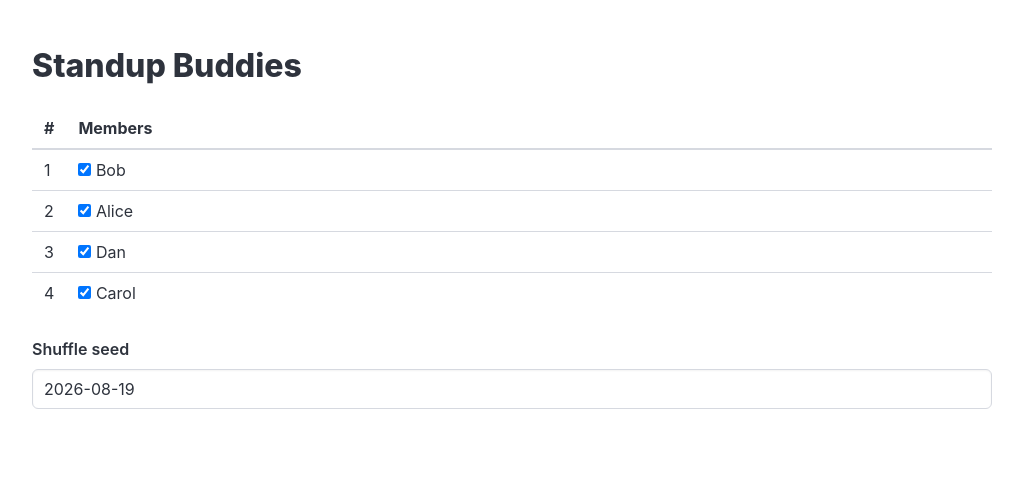
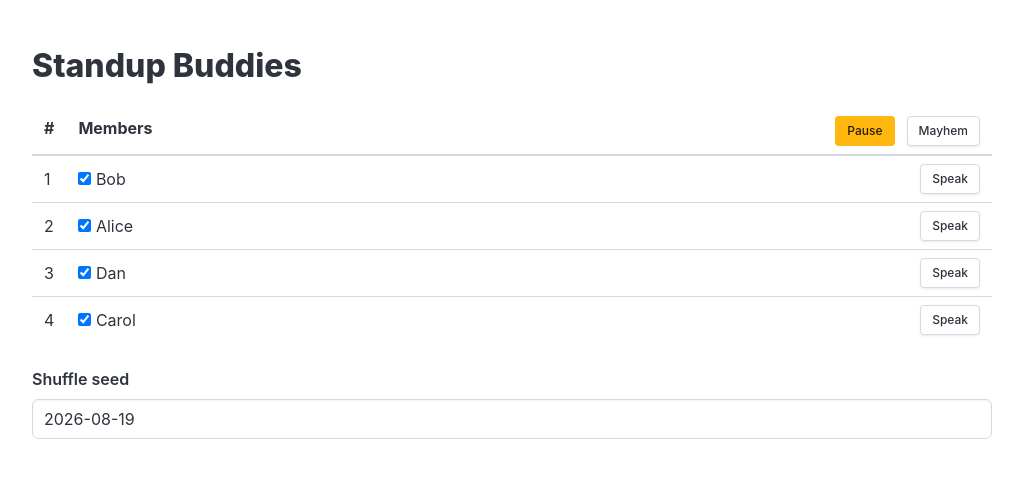
Before and after one commit to CZDanol/standup-buddies, a Svelte app: page / in a window 1280 px wide. Shown: the top 478 px of the page, without its empty margins (128-1151 px from the left). Built offline with nearby package versions, Linux system fonts and the light colour scheme.

Commit message:
Track speaking

```diff
--- a/src/App.svelte
+++ b/src/App.svelte
@@ -1,5 +1,6 @@
 <script lang="ts">
   import { meeting } from "./meeting.svelte";
+  import { SpecialSpeakingState } from "./domain/types";
 </script>
 
 <svelte:head>
@@ -15,22 +16,63 @@
         <tr>
           <th class="is-narrow">#</th>
           <th>Members</th>
-          <th class="is-narrow"></th>
+          <th class="is-narrow">
+            <div
+              class="buttons are-small is-flex-wrap-nowrap is-justify-content-flex-end"
+            >
+              <button
+                class="button"
+                class:is-warning={meeting.speakingState ===
+                  SpecialSpeakingState.Pause}
+                onclick={() =>
+                  (meeting.speakingState = SpecialSpeakingState.Pause)}
+              >
+                Pause
+              </button>
+              <button
+                class="button"
+                class:is-danger={meeting.speakingState ===
+                  SpecialSpeakingState.Mayhem}
+                onclick={() =>
+                  (meeting.speakingState = SpecialSpeakingState.Mayhem)}
+              >
+                Mayhem
+              </button>
+            </div>
+          </th>
         </tr>
       </thead>
       <tbody>
         {#each meeting.order as attendee, index (attendee.id)}
-          <tr>
-            <td class="is-narrow" class:has-text-grey={!attendee.present}>
+          <tr class:is-warning={attendee.isSpeaking}>
+            <td class="is-narrow" class:has-text-grey={!attendee.isPresent}>
               {index + 1}
             </td>
-            <td class:has-text-grey={!attendee.present}>
+            <td class:has-text-grey={!attendee.isPresent}>
               <label class="checkbox">
-                <input type="checkbox" bind:checked={attendee.present} />
+                <input
+                  type="checkbox"
+                  checked={attendee.isPresent}
+                  onchange={(event) =>
+                    attendee.setPresent(event.currentTarget.checked)}
+                />
                 {attendee.name}
               </label>
             </td>
-            <td class="is-narrow"></td>
+            <td class="is-narrow has-text-right">
+              {#if attendee.isPresent}
+                <button
+                  class="button is-small"
+                  class:is-danger={attendee.isSpeaking}
+                  onclick={() =>
+                    (meeting.speakingState = attendee.isSpeaking
+                      ? SpecialSpeakingState.Pause
+                      : attendee)}
+                >
+                  {attendee.isSpeaking ? "Speaking" : "Speak"}
+                </button>
+              {/if}
+            </td>
           </tr>
         {/each}
       </tbody>
@@ -44,3 +86,11 @@
     </div>
   </div>
 </section>
+
+<style>
+  /* Sanctioned exception to the Bulma-only rule: Bulma sets table cells to
+     vertical-align: top and offers no helper to change it. */
+  .table td {
+    vertical-align: middle;
+  }
+</style>
--- a/src/domain/types.ts
+++ b/src/domain/types.ts
@@ -15,3 +15,13 @@ export interface MemberConfig {
    */
   pinned?: boolean;
 }
+
+/**
+ * A meeting-wide speaking state that is not tied to one attendee.
+ * Note: declared here (a plain .ts module) because Svelte's native TS
+ * support cannot compile enum declarations in .svelte/.svelte.ts files.
+ */
+export enum SpecialSpeakingState {
+  Pause = "pause",
+  Mayhem = "mayhem",
+}
--- a/src/meeting.svelte.ts
+++ b/src/meeting.svelte.ts
@@ -1,4 +1,4 @@
-import type { Config, MemberConfig } from "./domain/types";
+import { SpecialSpeakingState, type Config, type MemberConfig } from "./domain/types";
 import { seededShuffle } from "./domain/shuffle";
 
 declare global {
@@ -11,10 +11,21 @@ declare global {
 /** One member's participation in the meeting. */
 export class Attendee {
   readonly config: MemberConfig;
-  present = $state(true);
+  private readonly meeting: Meeting;
+  isPresent = $state(true);
 
-  constructor(member: MemberConfig) {
+  constructor(member: MemberConfig, meeting: Meeting) {
     this.config = member;
+    this.meeting = meeting;
+  }
+
+  /** Marks the attendee present or missing. */
+  setPresent(present: boolean): void {
+    this.isPresent = present;
+    // A missing member cannot keep the floor.
+    if (!present && this.isSpeaking) {
+      this.meeting.speakingState = SpecialSpeakingState.Pause;
+    }
   }
 
   get id(): string {
@@ -25,16 +36,24 @@ export class Attendee {
     return this.config.name;
   }
 
-  get pinned(): boolean {
+  get isPinned(): boolean {
     return this.config.pinned ?? false;
   }
+
+  get isSpeaking(): boolean {
+    return this.meeting.speakingState === this;
+  }
 }
+
+/** Who currently has the floor: one attendee, or a meeting-wide mode. */
+export type SpeakingState = Attendee | SpecialSpeakingState;
 
 /** The runtime state of today's standup. */
 export class Meeting {
   readonly title: string;
   readonly attendees: readonly Attendee[];
   seed = $state(defaultSeed());
+  speakingState = $state<SpeakingState>(SpecialSpeakingState.Pause);
 
   constructor() {
     const config = window.standupConfig;
@@ -42,13 +61,13 @@ export class Meeting {
       throw new Error("Missing window.standupConfig");
     }
     this.title = config.title;
-    this.attendees = config.team.map((member) => new Attendee(member));
+    this.attendees = config.team.map((member) => new Attendee(member, this));
   }
 
   /** Attendees in speaking order for the current seed. */
   get order(): Attendee[] {
-    const pinned = this.attendees.filter((a) => a.pinned);
-    const rest = this.attendees.filter((a) => !a.pinned);
+    const pinned = this.attendees.filter((a) => a.isPinned);
+    const rest = this.attendees.filter((a) => !a.isPinned);
     return [...pinned, ...seededShuffle(rest, this.seed)];
   }
 }
```
